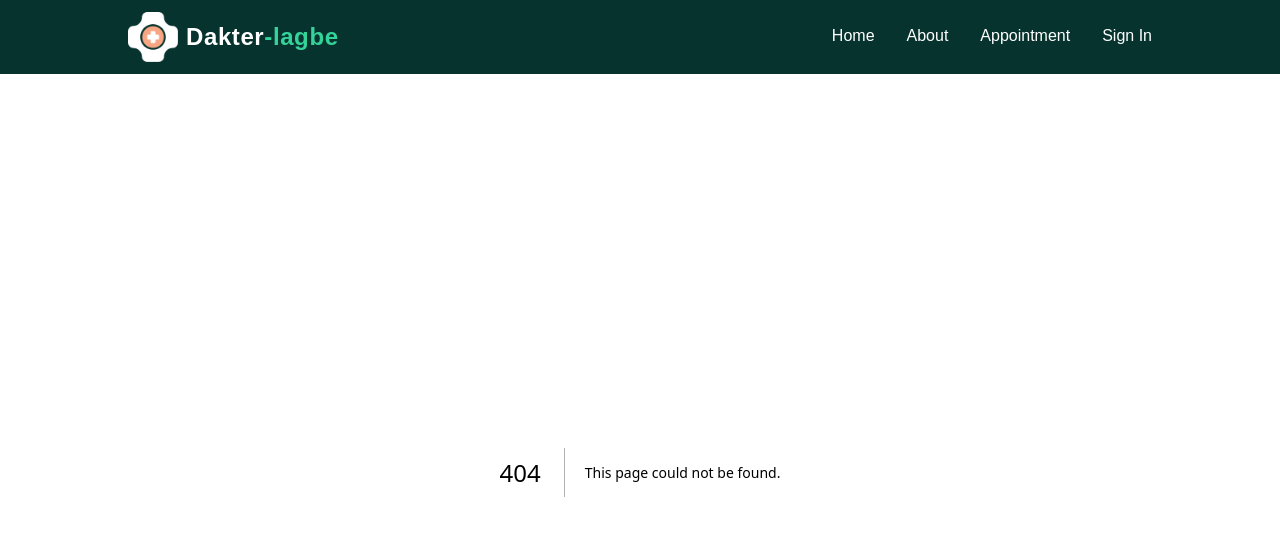
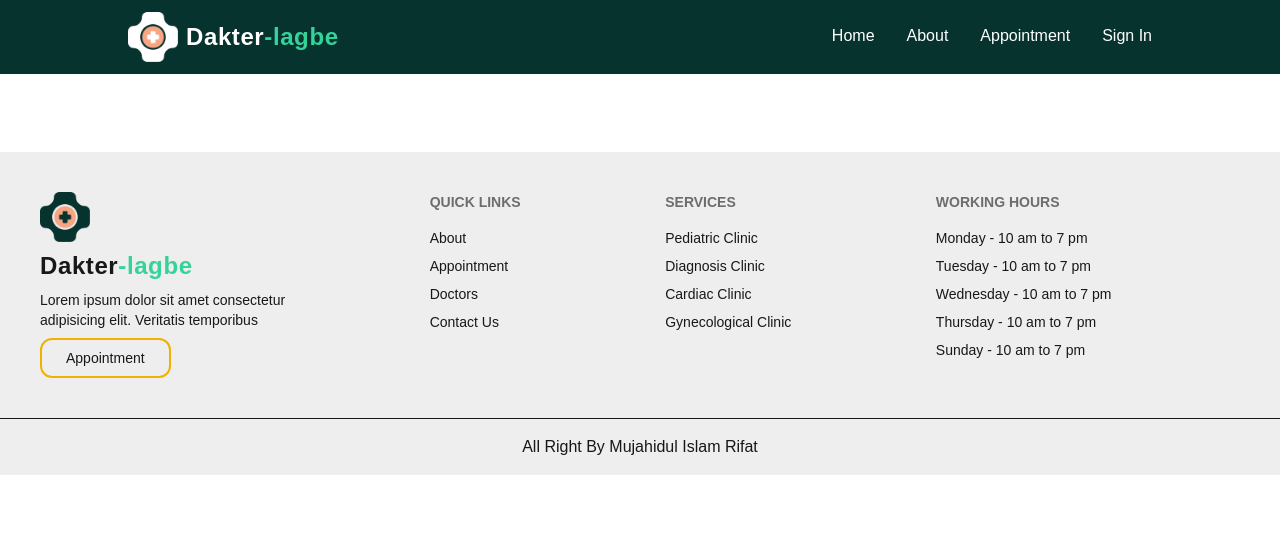
Before and after one commit to MujahidulIslam4541/Dakter-lagbe-client, a Next.js app: page /components/footer in a window 1280 px wide. Before the commit this address had no page. Shown: the top 536 px of the page. Built offline with nearby package versions, Linux system fonts and the light colour scheme.

Commit message:
create footer structure

```diff
--- /dev/null
+++ b/app/components/footer/page.jsx
@@ -0,0 +1,47 @@
+import Image from "next/image";
+import React from "react";
+import navImage from "@/public/images/footer.png";
+
+const Footer = () => {
+  return (
+    <div>
+      <footer className="footer sm:footer-horizontal bg-base-300 mt-20 text-base-content p-10">
+        <aside>
+          <Image src={navImage} alt="Dakter-lagbe Logo" width={50} height={50} className="" />
+          <h1 className="text-2xl font-bold tracking-wide">
+            Dakter<span className="text-[#34D399]">-lagbe</span>
+          </h1>
+          <p>
+            Lorem ipsum dolor sit amet consectetur <br /> adipisicing elit. Veritatis temporibus{" "}
+          </p>
+          <button className="px-6 py-2 border-2 border-yellow-500  rounded-xl">Appointment</button>
+        </aside>
+        <nav>
+          <h6 className="footer-title">Quick Links</h6>
+          <a className="link link-hover">About</a>
+          <a className="link link-hover">Appointment</a>
+          <a className="link link-hover">Doctors</a>
+          <a className="link link-hover">Contact Us</a>
+        </nav>
+        <nav>
+          <h6 className="footer-title">Services</h6>
+          <a className="link link-hover">Pediatric Clinic</a>
+          <a className="link link-hover">Diagnosis Clinic</a>
+          <a className="link link-hover">Cardiac Clinic</a>
+          <a className="link link-hover">Gynecological Clinic</a>
+        </nav>
+        <nav>
+          <h6 className="footer-title">Working Hours</h6>
+          <a className="link link-hover">Monday - 10 am to 7 pm</a>
+          <a className="link link-hover">Tuesday - 10 am to 7 pm</a>
+          <a className="link link-hover">Wednesday - 10 am to 7 pm</a>
+          <a className="link link-hover">Thursday - 10 am to 7 pm</a>
+          <a className="link link-hover">Sunday - 10 am to 7 pm</a>
+        </nav>
+      </footer>
+      <p className="py-4 text-center bg-base-300 border-t-1">All Right By Mujahidul Islam Rifat </p>
+    </div>
+  );
+};
+
+export default Footer;
--- a/app/globals.css
+++ b/app/globals.css
@@ -11,7 +11,7 @@
   --font-sans: var(--font-geist-sans);
   --font-mono: var(--font-geist-mono);
 }
-
+@plugin "daisyui";
 /* @media (prefers-color-scheme: dark) {
   :root {
     --background: #0a0a0a;
--- a/app/layout.js
+++ b/app/layout.js
@@ -19,7 +19,7 @@ export const metadata = {
 
 export default function RootLayout({ children }) {
   return (
-    <html lang="en">
+    <html lang="en" data-theme='light'>
       <body className={`${geistSans.variable} ${geistMono.variable} antialiased`}>
         <Navbar></Navbar>
         <main className="pt-18"
--- a/app/page.js
+++ b/app/page.js
@@ -4,6 +4,7 @@ import OurService from './pages/Service/page'
 import OurReviews from './pages/reviews/page'
 import OurDoctors from './pages/doctors/page'
 import ContactUs from './pages/contactUs/page'
+import Footer from './components/footer/page'
 
 const Home = () => {
   return (
@@ -13,6 +14,7 @@ const Home = () => {
       <OurReviews></OurReviews>
       <OurDoctors></OurDoctors>
       <ContactUs></ContactUs>
+      <Footer></Footer>
     </div>
   )
 }
--- a/package.json
+++ b/package.json
@@ -17,6 +17,7 @@
   },
   "devDependencies": {
     "@tailwindcss/postcss": "^4",
+    "daisyui": "^5.4.5",
     "eslint": "^9",
     "eslint-config-next": "16.0.1",
     "tailwindcss": "^4"
```
Also changed, not shown: app/pages/Banner/page.jsx (+2 -2 lines), public/images/footer.png (added), 1 other file (tests, documents, lock files or other folders).
